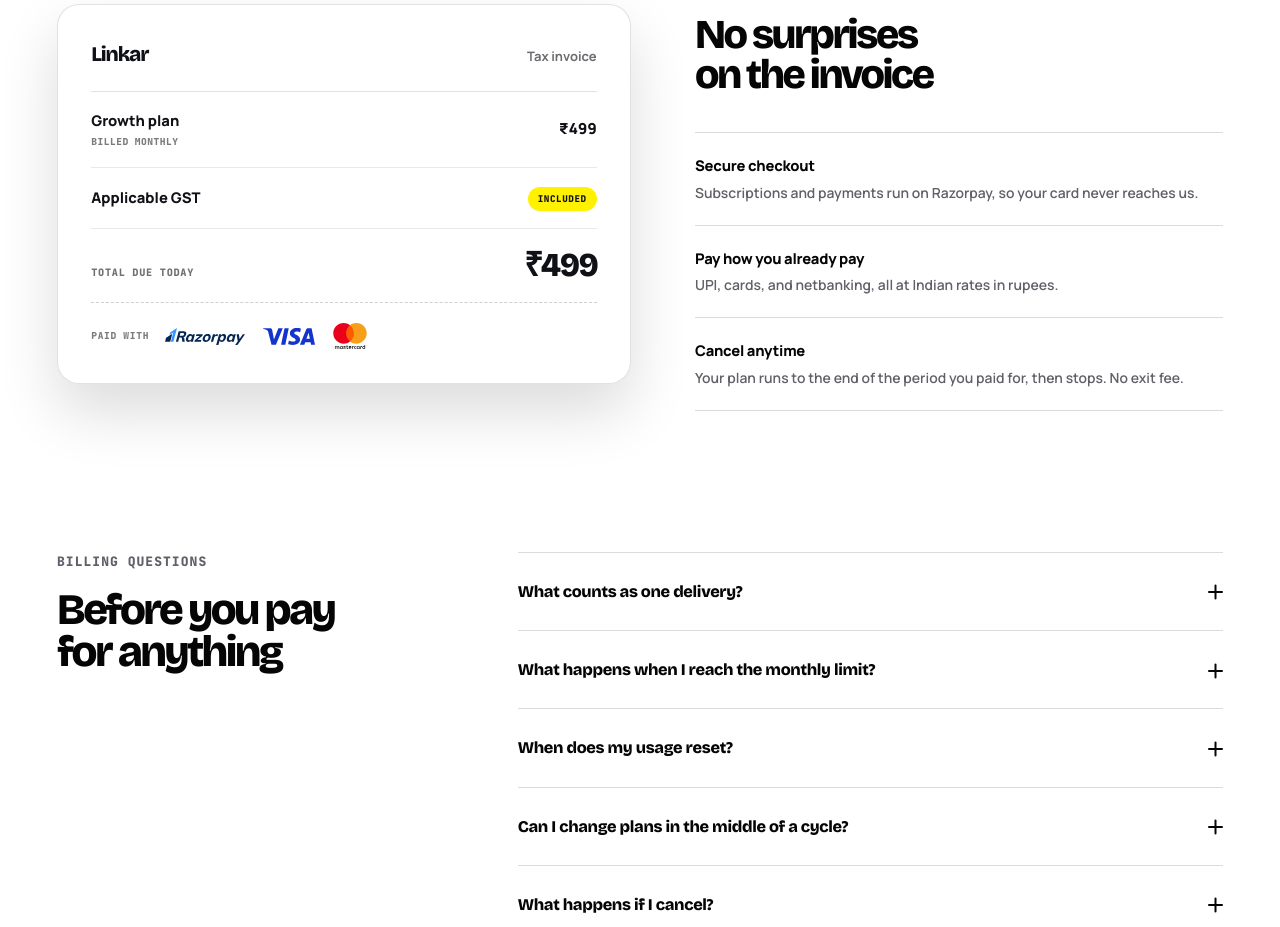
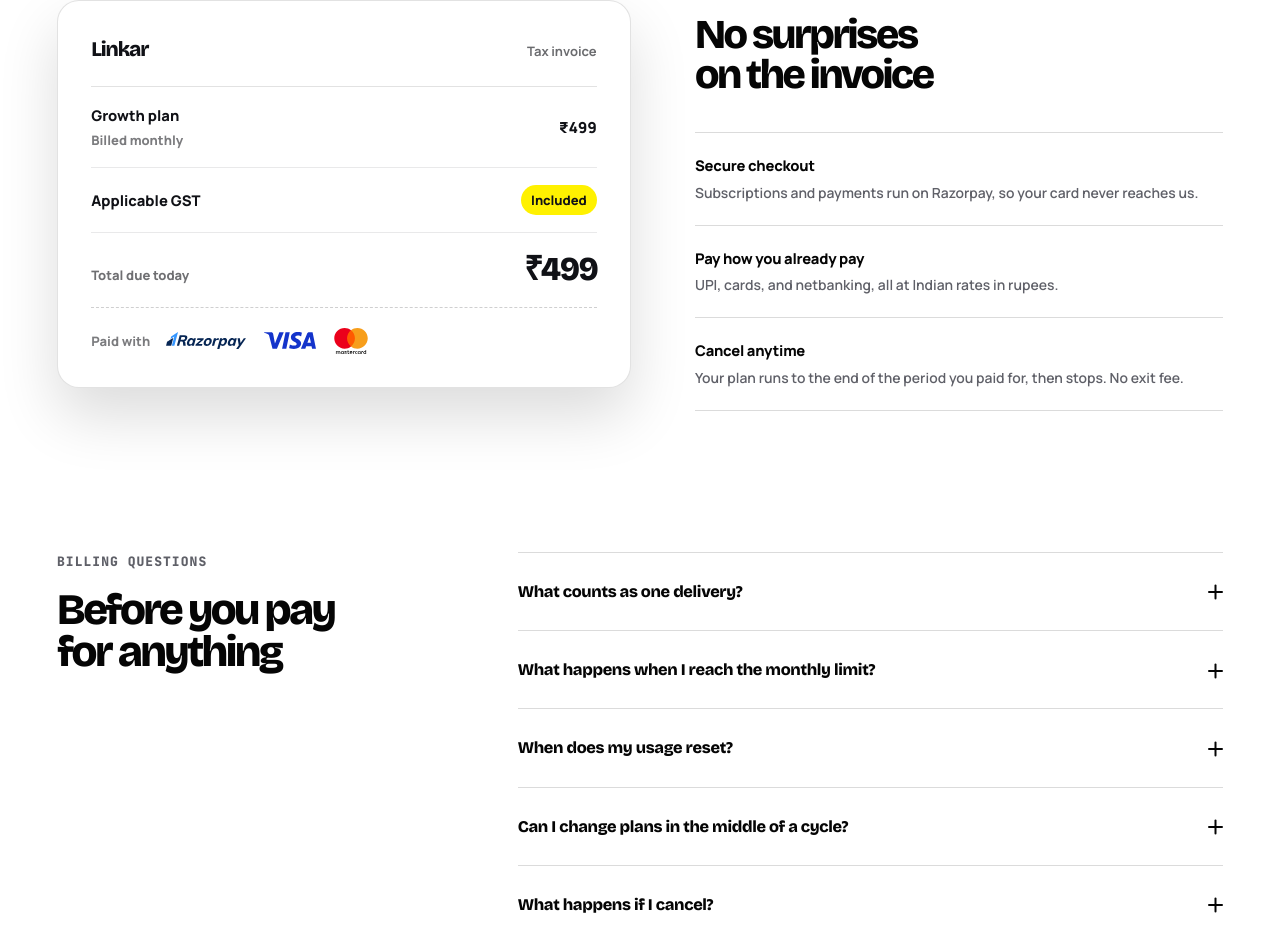
Before and after one commit to linkar0912/main, a Next.js app: page /pricing in a window 1280 px wide. Shown: the part 3914-4841 px from the top of the page. Built offline with nearby package versions, Linux system fonts and the light colour scheme; no server answers.

Commit message:
Pricing mockups: readable 13px sentence-case labels instead of tiny mono caps
Co-Authored-By: Claude Opus 5.5 <noreply@anthropic.com>

```diff
--- a/src/components/marketing/pricing-page.module.css
+++ b/src/components/marketing/pricing-page.module.css
@@ -993,11 +993,8 @@
 
 .finderPreviewTitle {
   margin: 0;
-  font-family: var(--font-mono, ui-monospace, monospace);
-  font-size: .64rem;
-  font-weight: 800;
-  letter-spacing: .07em;
-  text-transform: uppercase;
+  font-size: .8125rem;
+  font-weight: 800;
   opacity: .78;
 }
 
@@ -1397,11 +1394,8 @@
 }
 
 .invoiceLines dt span {
-  font-family: var(--font-mono, ui-monospace, monospace);
-  font-size: .6rem;
+  font-size: .8125rem;
   font-weight: 750;
-  letter-spacing: .05em;
-  text-transform: uppercase;
   opacity: .55;
 }
 
@@ -1418,11 +1412,8 @@
   color: var(--on-volt);
   background: var(--volt);
   border-radius: 999px;
-  font-family: var(--font-mono, ui-monospace, monospace);
-  font-size: .58rem;
+  font-size: .8125rem;
   font-weight: 850;
-  letter-spacing: .06em;
-  text-transform: uppercase;
 }
 
 .invoiceTotal {
@@ -1435,11 +1426,8 @@
 }
 
 .invoiceTotal span {
-  font-family: var(--font-mono, ui-monospace, monospace);
-  font-size: .64rem;
-  font-weight: 800;
-  letter-spacing: .07em;
-  text-transform: uppercase;
+  font-size: .8125rem;
+  font-weight: 800;
   opacity: .6;
 }
 
@@ -1463,11 +1451,8 @@
 }
 
 .invoicePaidLabel {
-  font-family: var(--font-mono, ui-monospace, monospace);
-  font-size: .6rem;
-  font-weight: 800;
-  letter-spacing: .07em;
-  text-transform: uppercase;
+  font-size: .8125rem;
+  font-weight: 800;
   opacity: .55;
 }
 
```
